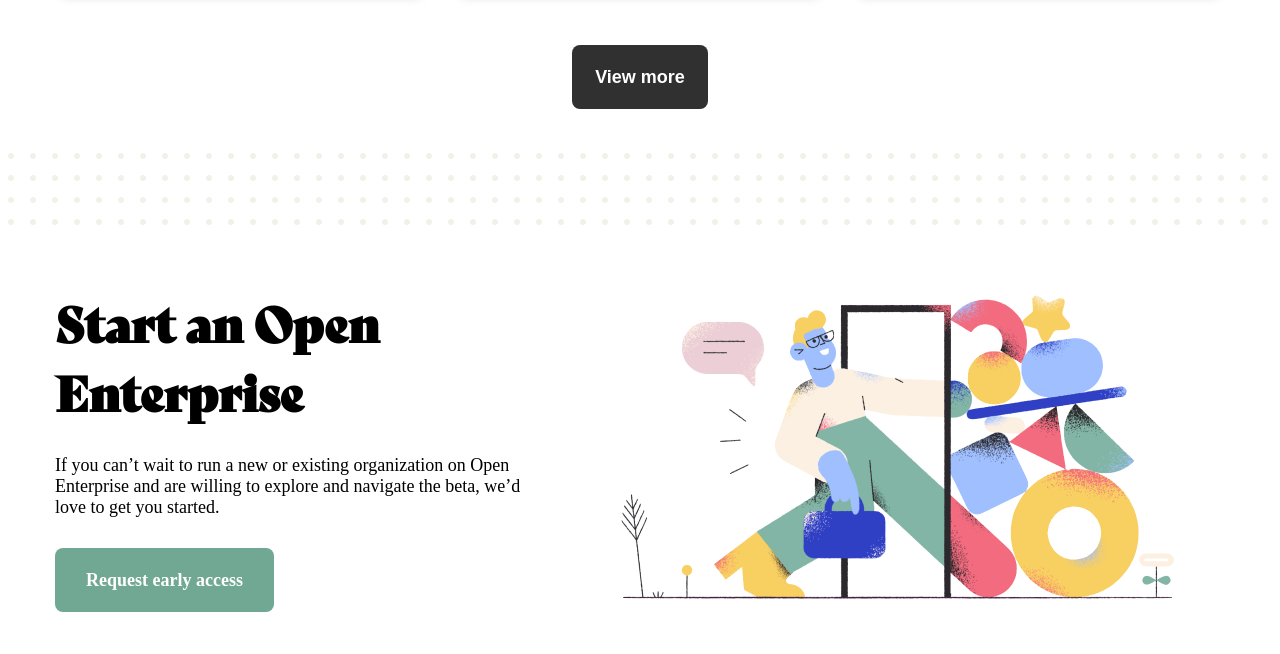
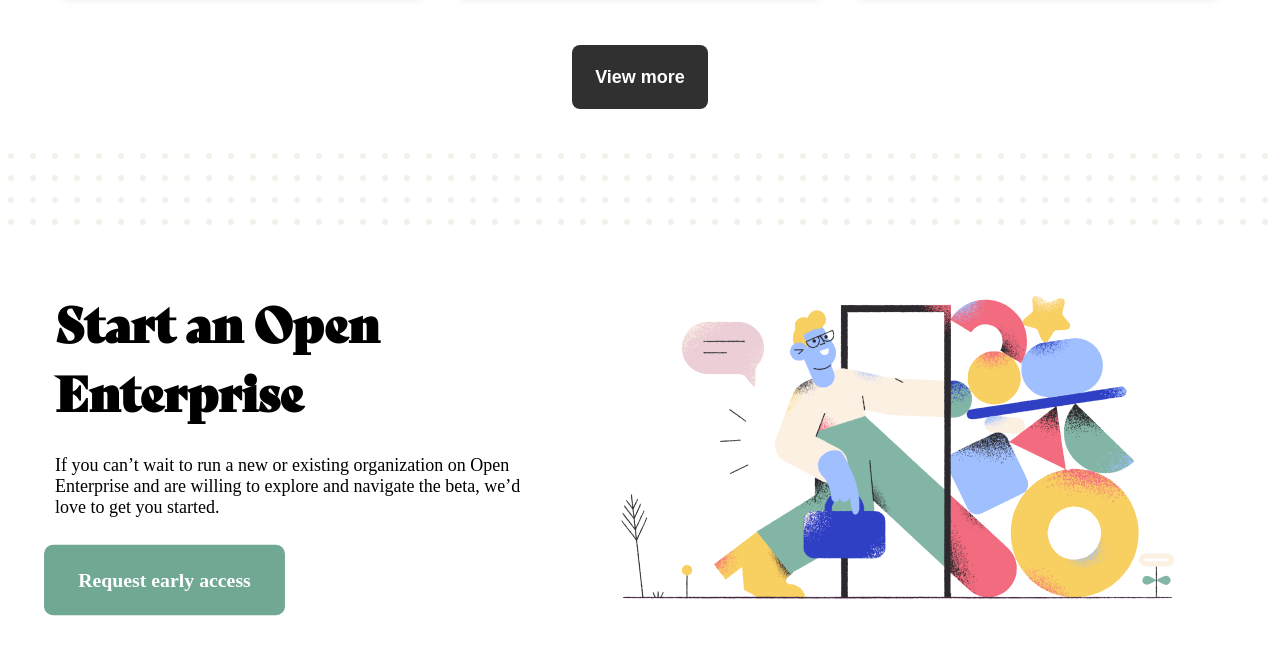
Before and after one commit to Cicada0909/Cicada0909.github.io-mobile_adaptive_layout, a plain HTML site: page index.html in a window 1280 px wide. In both pictures the pointer is over the button "Request early access". Shown: the part 1042-1696 px from the top of the page. Drawn offline with Linux system fonts and the light colour scheme.

Commit message:
add button hover

```diff
--- a/style.css
+++ b/style.css
@@ -275,6 +275,11 @@ main {
     align-items: center;
     justify-content: center;
     transition: 0.3s;
+    cursor: pointer;
+}
+
+.open-enterprise__button:hover {
+    transform: scale(1.1);
 }
 
 .open-enterprise__image {
```
